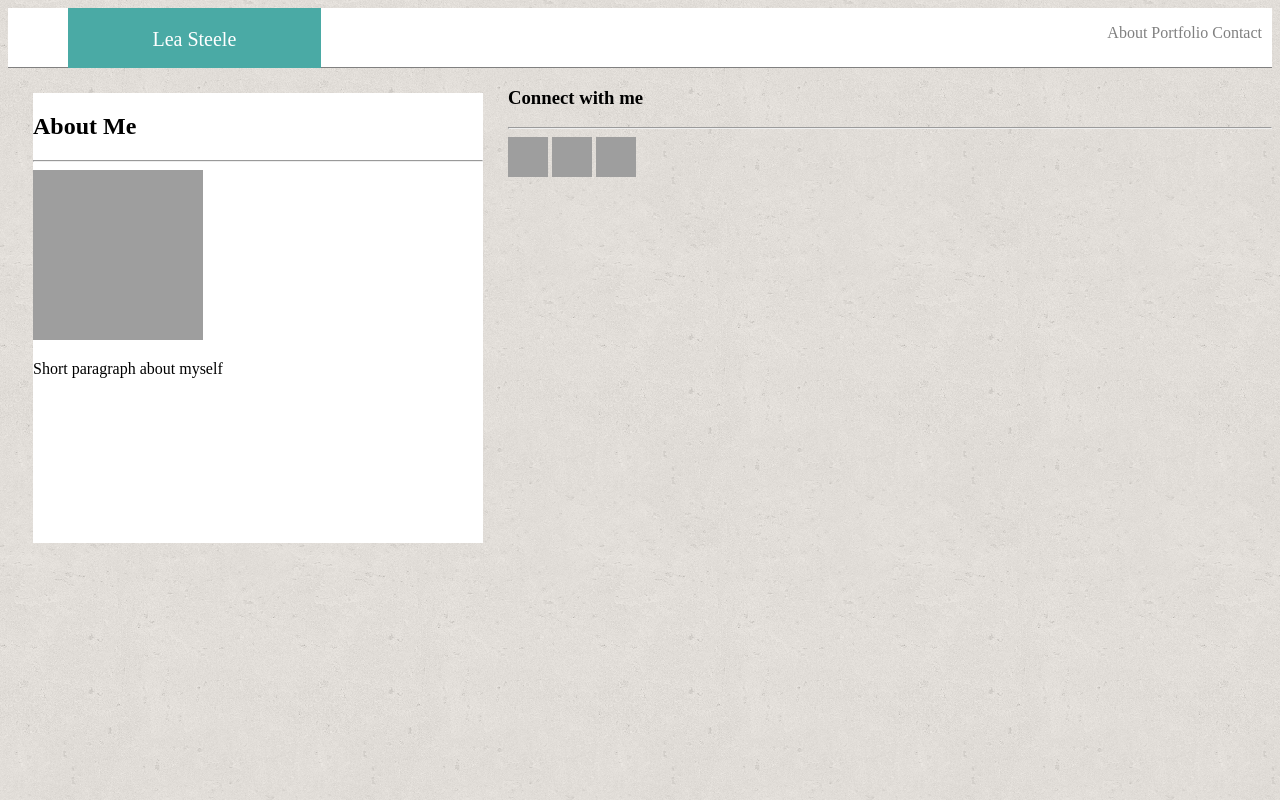
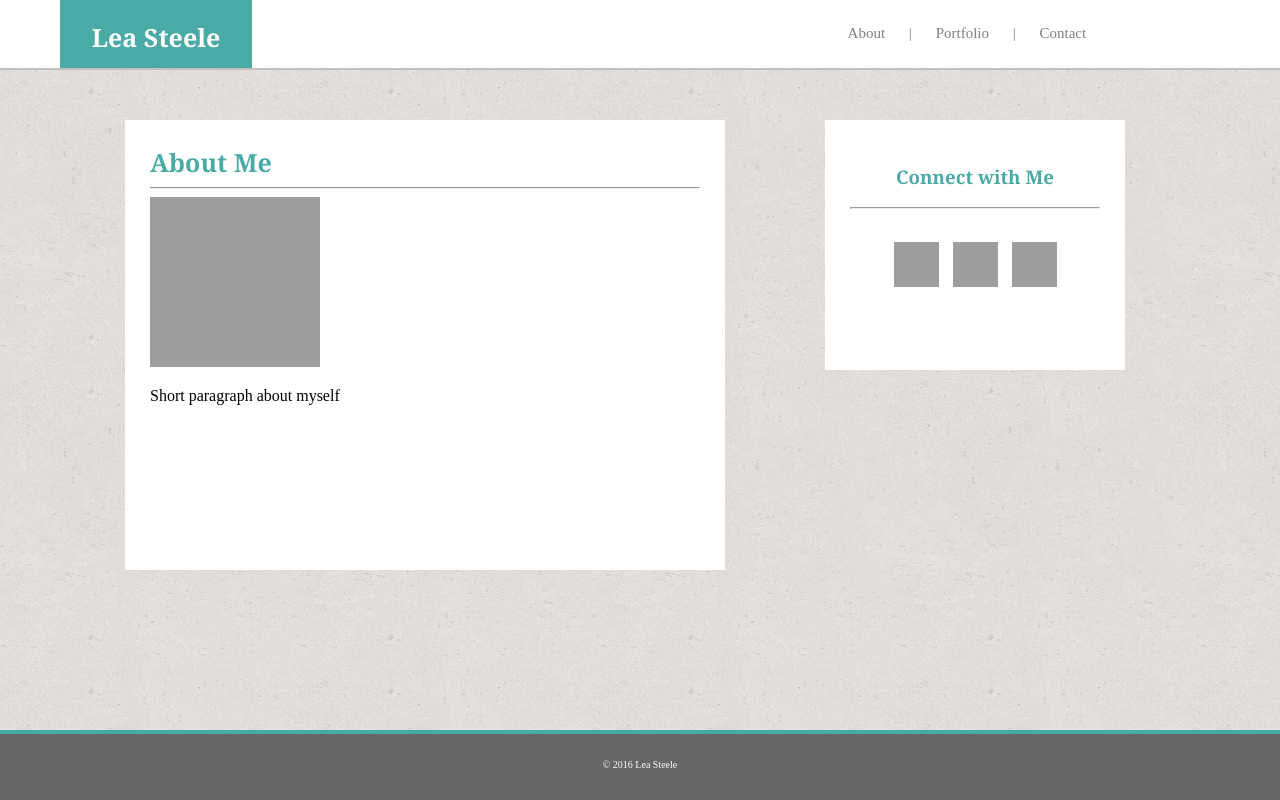
Before and after one commit to lmsteele88/Basic-Portfolio, a PHP site: page / in a window 1280 px wide. Run offline with PHP 8.4, Linux system fonts and the light colour scheme; grey boxes are pictures that could not be loaded.

Commit message:
page 1 draft

```diff
--- a/Assets/CSS/style.css
+++ b/Assets/CSS/style.css
@@ -6,25 +6,25 @@ header {
 	background-color: #ffffff;
 	margin: 0 auto;
 	padding: 0;
-	height: 60px;
-	border-bottom: 1px solid gray;
+	height: 70px;
+	border-bottom: 2px solid #c0c0c0;
 
 }
 
 .namebox {
 	background-color: #4aaaa5;
-	height: 60px;
-	width: 20%;
+	height: 68px;
+	width: 15%;
 	display: inline-block;
 	margin-left: 60px;
 }
 
 .name {
 	color: white;
-	font-size: 20px;
+	font-size: 25px;
 	text-align: center;
 	padding-top: 20px;
-
+	font-family: 'Georgia', Times, Times New Roman, serif;
 }
 
 ul > li {
@@ -36,36 +36,103 @@ ul > li {
 	list-style-type:none;
 	display: inline;
 	float: right;
-	padding-right: 10px;
+	padding-right: 20px;
 	padding-bottom: 10px;
-
-
+	font-size: 15px;
+	margin-right: 50px;
+	margin-top: 25px;
+	word-spacing: 20px;
+	width: 33%;
 }
 
+/*#container {
+	height: 100%;
+}
+
+body > #container {
+	height: auto;
+	min-height: 100%;
+}
+
+#content {
+	padding-bottom: 3em;
+}*/
 
 body {
 	background-image: url("../IMAGES/cork-wallet.png")
+}
 
-
+body {
+	margin: 0px;
 }
 
 .AboutMeBox {
 	height: 450px;
-	width: 450px;
+	width: 600px;
 	background: white;
 	float: left;
-	margin: 25px;
+	margin: 50px;
+	margin-left: 125px;
+	padding: 25px;
 
 }
 
-.icons {
-	width: 40px;
-	height: 40px;
+h1 {
+	color: #4aaaa5;
+	font-family: 'Georgia', Times, Times New Roman, serif;
+	font-size: 25px;
 	padding: 0;
-
+	margin: 0;
 }
 
+.AboutMeBox > h1 > hr {
+	color: #c0c0c0;
+	size: 1px;              /* Not sure how to style line*/
+}
 
-#stack-icon {
-	padding: 3px;
-	}
+.socialmediabox {
+	height: 250px;
+	width: 300px;
+	background: white;
+	float: left;
+	margin-top: 50px;
+	margin-left: 50px;
+	padding: 25px;
+}
+
+h3 {
+	color: #4aaaa5;
+	font-family: 'Georgia', Times, Times New Roman, serif;
+	font size: 25px;
+	text-align: center;
+}
+
+#iconlinks {
+	text-align: center;
+	padding: 25px;
+	word-spacing: 10px;
+}
+
+.icons {
+	width: 45px;
+	height: 45px;
+	padding: 0;
+}
+
+footer {
+	background: #666666;
+	padding: 0;
+	height: 70px;
+	border-top: 4px solid #4aaaa5;
+	position: absolute;
+	bottom: 0;
+	clear: both;
+	width: 100%;
+}
+
+#footertext {
+	color: white;
+	font-size: 10px;
+	text-align: center;
+	padding: 25px;
+}
--- a/index.html
+++ b/index.html
@@ -6,14 +6,15 @@
 	<link rel="stylesheet" href="Assets/CSS/style.css">
 </head>
 <body>
+
 	<header>
 		<div class="namebox">
-			<div class="name">Lea Steele</div>
+			<div class="name"><strong>Lea Steele</strong></div>
 		</div>
 			<span>
 				<ul class="pages">
-					<li>About</li>
-					<li>Portfolio</li>
+					<li>About</li> |
+					<li>Portfolio</li> |
 					<li>Contact</li>
 				</ul>
 			</span>
@@ -31,18 +32,22 @@
 
 		<section class="socialmediabox">
 
-			<h3>Connect with me</h3>
+			<h3>Connect with Me</h3>
 			<hr></hr>
-
-				<a href="https://github.com/lmsteele88"><img class= "icons" src="https://cdn3.iconfinder.com/data/icons/free-social-icons/67/github_square_black-128.png"></a>
-				<a href="https://www.linkedin.com/in/lea-steele-b29b00122?trk=hp-identity-photo"><img class= "icons" src="https://cdn3.iconfinder.com/data/icons/free-social-icons/67/linkedin_square_color-128.png"></a>
-				<a href="http://stackexchange.com/users/8685535/l-steele"><img class="stack-icon" class="icons" src="https://cdn2.iconfinder.com/data/icons/social-flat-buttons-3/512/overflow-128.png" width="40px" height="40px"></a>
-
+				<div id="iconlinks">
+					<a href="https://github.com/lmsteele88"><img class= "icons" src="https://cdn2.iconfinder.com/data/icons/micon-social-pack/512/github2-128.png"></a>
+					<a href="https://www.linkedin.com/in/lea-steele-b29b00122?trk=hp-identity-photo"><img class= "icons" src="https://cdn1.iconfinder.com/data/icons/logotypes/32/square-linkedin-128.png"></a>
+					<a href="http://stackexchange.com/users/8685535/l-steele"><img class="icons" src="https://cdn0.iconfinder.com/data/icons/social-flat-rounded-rects/512/overflow-128.png"></a>
+				</div>
 
 		</section>
 
-
-	<footer></footer>
+	<!-- <div id="container">
+		<div id="content"></div>
+	</div> -->
+	<footer>
+		<div id="footertext"> &copy 2016 Lea Steele </div>
+	</footer>
 
 </body>
 </html>
```
Also changed, not shown: Assets/IMAGES/Lea  copy.jpg (added), Assets/IMAGES/github.png (added), Assets/IMAGES/linkedin icon.png (added), Assets/IMAGES/stackicon.png (added), 2 other files.
